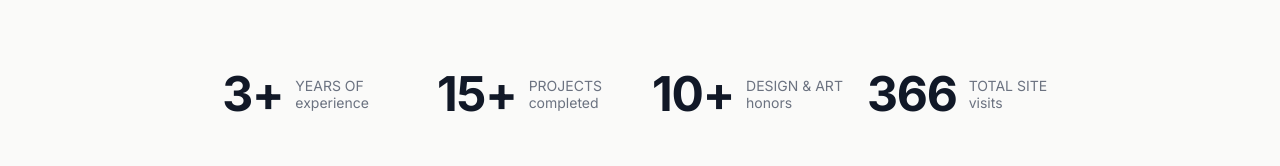
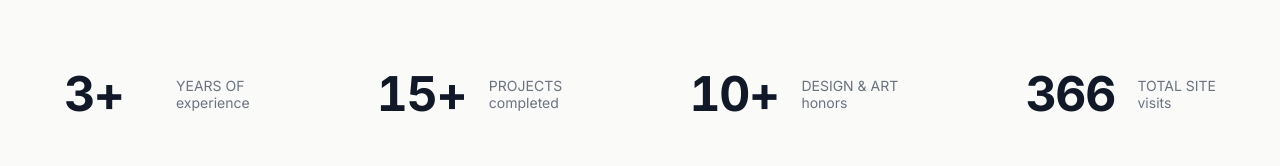
Before and after one commit to Y-tuo/Portfolio, a React (Vite) app: page / in a window 1280 px wide. Shown: the part 634-800 px from the top of the page. Built offline with nearby package versions, Linux system fonts and the light colour scheme.

Commit message:
Optimize: align stats bar edges, prevent animation layout shift, move toast to top

```diff
--- a/App.tsx
+++ b/App.tsx
@@ -120,12 +120,11 @@ function App() {
         </div>
 
         {/* Stats Bar */}
-        <div className="max-w-7xl mx-auto w-full mt-4">
-          <div className="grid md:grid-cols-2 gap-8">
-            <div className="grid grid-cols-2 md:grid-cols-4 gap-6 md:col-span-2 justify-self-center max-w-4xl">
+        <div className="max-w-7xl mx-auto w-full mt-4 px-8">
+          <div className="flex flex-wrap justify-between gap-y-6">
             {STATS.map((stat, idx) => (
               <div key={idx} className="flex items-center gap-3">
-                  <span className="text-4xl md:text-5xl font-bold text-gray-900 tracking-tight">
+                <span className="text-4xl md:text-5xl font-bold text-gray-900 tracking-tight tabular-nums min-w-[80px] md:min-w-[100px]">
                   <CountUp end={stat.value} suffix={stat.suffix} />
                 </span>
                 <span className="text-gray-500 text-sm leading-tight">
@@ -134,7 +133,6 @@ function App() {
                 </span>
               </div>
             ))}
-            </div>
           </div>
         </div>
       </section>
--- a/components/Toast.tsx
+++ b/components/Toast.tsx
@@ -1,4 +1,4 @@
-import React, { useState, useEffect } from 'react';
+import React, { useEffect } from 'react';
 
 interface ToastProps {
     message: string;
@@ -19,10 +19,10 @@ export const Toast: React.FC<ToastProps> = ({ message, isVisible, onClose }) =>
     if (!isVisible) return null;
 
     return (
-        <div className="fixed bottom-8 left-1/2 -translate-x-1/2 z-50 animate-fade-in-up">
+        <div className="fixed top-24 left-1/2 -translate-x-1/2 z-50 animate-fade-in-up">
             <div className="bg-gray-900 text-white px-6 py-3 rounded-full shadow-lg flex items-center gap-2">
-                <svg className="w-5 h-5 text-emerald-400" fill="none" stroke="currentColor" viewBox="0 0 24 24">
-                    <path strokeLinecap="round" strokeLinejoin="round" strokeWidth={2} d="M5 13l4 4L19 7" />
+                <svg className="w-5 h-5 text-emerald-400" fill="currentColor" viewBox="0 0 20 20">
+                    <path fillRule="evenodd" d="M10 18a8 8 0 100-16 8 8 0 000 16zm3.707-9.293a1 1 0 00-1.414-1.414L9 10.586 7.707 9.293a1 1 0 00-1.414 1.414l2 2a1 1 0 001.414 0l4-4z" clipRule="evenodd" />
                 </svg>
                 <span className="text-sm font-medium">{message}</span>
             </div>
```
Lines whose indentation alone changed are shown as unchanged.
